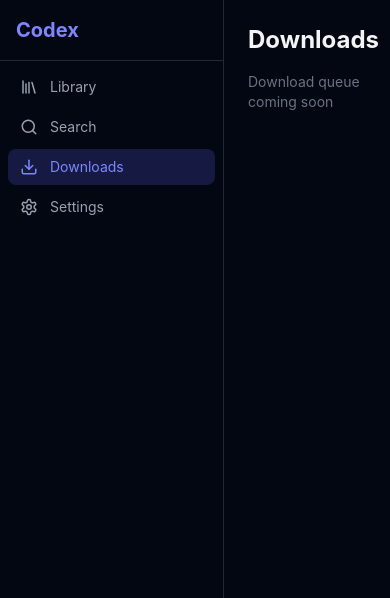
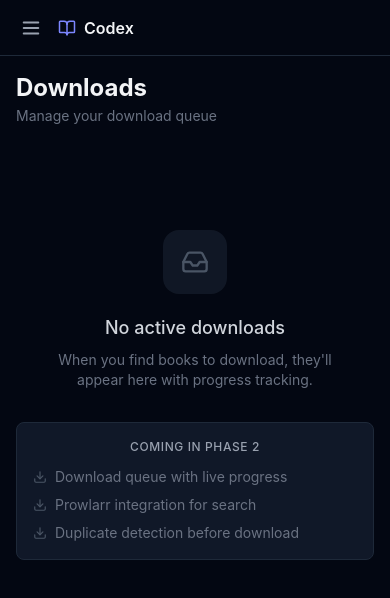
Before and after one commit to Hrolgar/codex, a React (Vite) app in the folder frontend/: page /downloads in a window 390 px wide. Shown: the top 598 px of the page. Built offline with nearby package versions, Linux system fonts and the light colour scheme.

Commit message:
Polish frontend: mobile sidebar, pagination, empty states, better layouts

```diff
--- a/frontend/src/components/layout/AppLayout.tsx
+++ b/frontend/src/components/layout/AppLayout.tsx
@@ -1,6 +1,6 @@
-import { ReactNode } from "react";
+import { ReactNode, useState } from "react";
 import { NavLink } from "react-router-dom";
-import { Library, Search, Download, Settings } from "lucide-react";
+import { Library, Search, Download, Settings, Menu, X, BookOpen } from "lucide-react";
 
 const navItems = [
   { to: "/", icon: Library, label: "Library" },
@@ -10,24 +10,48 @@ const navItems = [
 ];
 
 export default function AppLayout({ children }: { children: ReactNode }) {
+  const [mobileOpen, setMobileOpen] = useState(false);
+
   return (
     <div className="flex h-screen bg-gray-950">
+      {/* Mobile overlay */}
+      {mobileOpen && (
+        <div
+          className="fixed inset-0 bg-black/60 z-30 md:hidden"
+          onClick={() => setMobileOpen(false)}
+        />
+      )}
+
       {/* Sidebar */}
-      <aside className="w-56 flex-shrink-0 border-r border-gray-800 bg-gray-950 flex flex-col">
-        <div className="p-4 border-b border-gray-800">
-          <h1 className="text-xl font-bold text-indigo-400">Codex</h1>
+      <aside
+        className={`fixed md:static inset-y-0 left-0 z-40 w-60 flex-shrink-0 border-r border-gray-800 bg-gray-950 flex flex-col transform transition-transform md:translate-x-0 ${
+          mobileOpen ? "translate-x-0" : "-translate-x-full"
+        }`}
+      >
+        <div className="h-14 px-4 border-b border-gray-800 flex items-center justify-between">
+          <div className="flex items-center gap-2.5">
+            <BookOpen size={22} className="text-indigo-400" />
+            <h1 className="text-lg font-bold text-gray-100 tracking-tight">Codex</h1>
+          </div>
+          <button
+            onClick={() => setMobileOpen(false)}
+            className="md:hidden p-1 text-gray-400 hover:text-gray-200"
+          >
+            <X size={20} />
+          </button>
         </div>
-        <nav className="flex-1 p-2 space-y-1">
+        <nav className="flex-1 p-3 space-y-1">
           {navItems.map(({ to, icon: Icon, label }) => (
             <NavLink
               key={to}
               to={to}
               end={to === "/"}
+              onClick={() => setMobileOpen(false)}
               className={({ isActive }) =>
-                `flex items-center gap-3 px-3 py-2 rounded-lg text-sm transition-colors ${
+                `flex items-center gap-3 px-3 py-2.5 rounded-lg text-sm font-medium transition-colors ${
                   isActive
-                    ? "bg-indigo-500/20 text-indigo-400"
-                    : "text-gray-400 hover:bg-gray-900 hover:text-gray-200"
+                    ? "bg-indigo-500/15 text-indigo-400 border border-indigo-500/20"
+                    : "text-gray-400 hover:bg-gray-800/60 hover:text-gray-200"
                 }`
               }
             >
@@ -36,10 +60,28 @@ export default function AppLayout({ children }: { children: ReactNode }) {
             </NavLink>
           ))}
         </nav>
+        <div className="p-4 border-t border-gray-800">
+          <p className="text-[11px] text-gray-600">Codex v0.1.0</p>
+        </div>
       </aside>
 
       {/* Main content */}
-      <main className="flex-1 overflow-auto p-6">{children}</main>
+      <div className="flex-1 flex flex-col min-w-0">
+        {/* Mobile header */}
+        <header className="h-14 md:hidden flex items-center px-4 border-b border-gray-800 bg-gray-950">
+          <button
+            onClick={() => setMobileOpen(true)}
+            className="p-1 text-gray-400 hover:text-gray-200"
+          >
+            <Menu size={22} />
+          </button>
+          <div className="flex items-center gap-2 ml-3">
+            <BookOpen size={18} className="text-indigo-400" />
+            <span className="font-semibold text-gray-100">Codex</span>
+          </div>
+        </header>
+        <main className="flex-1 overflow-auto p-4 md:p-8">{children}</main>
+      </div>
     </div>
   );
 }
--- a/frontend/src/components/library/BookGrid.tsx
+++ b/frontend/src/components/library/BookGrid.tsx
@@ -1,4 +1,5 @@
 import type { BookListItem } from "@/api/client";
+import { SearchX } from "lucide-react";
 import BookCard from "./BookCard";
 
 interface BookGridProps {
@@ -11,7 +12,10 @@ export default function BookGrid({ books, isLoading }: BookGridProps) {
     return (
       <div className="grid grid-cols-2 sm:grid-cols-3 md:grid-cols-4 lg:grid-cols-5 xl:grid-cols-6 gap-4">
         {Array.from({ length: 12 }).map((_, i) => (
-          <div key={i} className="bg-gray-900 rounded-lg overflow-hidden border border-gray-800 animate-pulse">
+          <div
+            key={i}
+            className="bg-gray-900 rounded-lg overflow-hidden border border-gray-800 animate-pulse"
+          >
             <div className="aspect-[2/3] bg-gray-800" />
             <div className="p-3 space-y-2">
               <div className="h-3 bg-gray-800 rounded w-3/4" />
@@ -25,9 +29,12 @@ export default function BookGrid({ books, isLoading }: BookGridProps) {
 
   if (books.length === 0) {
     return (
-      <div className="text-center py-16 text-gray-500">
-        <p className="text-lg">No books found</p>
-        <p className="text-sm mt-1">Add a library in Settings to get started</p>
+      <div className="flex flex-col items-center justify-center py-16 text-center">
+        <SearchX size={32} className="text-gray-700 mb-3" />
+        <p className="text-gray-400">No books found</p>
+        <p className="text-sm text-gray-600 mt-1">
+          Try adjusting your search or filters
+        </p>
       </div>
     );
   }
--- a/frontend/src/pages/DownloadsPage.tsx
+++ b/frontend/src/pages/DownloadsPage.tsx
@@ -1,8 +1,46 @@
+import { Download, Inbox } from "lucide-react";
+
 export default function DownloadsPage() {
   return (
-    <div className="space-y-4">
-      <h2 className="text-2xl font-bold text-gray-100">Downloads</h2>
-      <p className="text-sm text-gray-500">Download queue coming soon</p>
+    <div className="space-y-6">
+      <div>
+        <h2 className="text-2xl font-bold text-gray-100">Downloads</h2>
+        <p className="text-sm text-gray-500 mt-0.5">
+          Manage your download queue
+        </p>
+      </div>
+
+      <div className="flex flex-col items-center justify-center py-20 text-center">
+        <div className="w-16 h-16 rounded-2xl bg-gray-800/50 flex items-center justify-center mb-5">
+          <Inbox size={28} className="text-gray-600" />
+        </div>
+        <h3 className="text-lg font-medium text-gray-300 mb-2">
+          No active downloads
+        </h3>
+        <p className="text-sm text-gray-500 max-w-xs">
+          When you find books to download, they'll appear here with progress
+          tracking.
+        </p>
+        <div className="mt-8 bg-gray-900 border border-gray-800 rounded-lg p-4 max-w-sm w-full">
+          <h4 className="text-xs font-medium text-gray-400 uppercase tracking-wider mb-3">
+            Coming in Phase 2
+          </h4>
+          <ul className="space-y-2 text-sm text-gray-500">
+            <li className="flex items-center gap-2">
+              <Download size={14} className="text-gray-600" />
+              Download queue with live progress
+            </li>
+            <li className="flex items-center gap-2">
+              <Download size={14} className="text-gray-600" />
+              Prowlarr integration for search
+            </li>
+            <li className="flex items-center gap-2">
+              <Download size={14} className="text-gray-600" />
+              Duplicate detection before download
+            </li>
+          </ul>
+        </div>
+      </div>
     </div>
   );
 }
--- a/frontend/src/pages/SearchPage.tsx
+++ b/frontend/src/pages/SearchPage.tsx
@@ -1,6 +1,7 @@
 import { useCallback, useState } from "react";
 import { useQuery } from "@tanstack/react-query";
 import { getBooks } from "@/api/client";
+import { Search } from "lucide-react";
 import BookGrid from "@/components/library/BookGrid";
 import SearchBar from "@/components/library/SearchBar";
 
@@ -19,18 +20,37 @@ export default function SearchPage() {
 
   return (
     <div className="space-y-6">
-      <h2 className="text-2xl font-bold text-gray-100">Search</h2>
+      <div>
+        <h2 className="text-2xl font-bold text-gray-100">Search</h2>
+        <p className="text-sm text-gray-500 mt-0.5">
+          Search across your library
+        </p>
+      </div>
+
       <SearchBar
         onSearch={handleSearch}
         onMediaTypeChange={handleMediaType}
         mediaType={mediaType}
       />
+
       {search ? (
-        <BookGrid books={data?.items ?? []} isLoading={isLoading} />
+        <>
+          {data && !isLoading && (
+            <p className="text-sm text-gray-500">
+              {data.total} result{data.total !== 1 ? "s" : ""} for "{search}"
+            </p>
+          )}
+          <BookGrid books={data?.items ?? []} isLoading={isLoading} />
+        </>
       ) : (
-        <p className="text-center py-16 text-gray-500">
-          Type a query to search your library
-        </p>
+        <div className="flex flex-col items-center justify-center py-16 text-center">
+          <div className="w-14 h-14 rounded-xl bg-gray-800/50 flex items-center justify-center mb-4">
+            <Search size={24} className="text-gray-600" />
+          </div>
+          <p className="text-gray-500">
+            Start typing to search your library
+          </p>
+        </div>
       )}
     </div>
   );
```
Also changed, not shown: frontend/src/pages/LibraryPage.tsx (+99 -17 lines).
